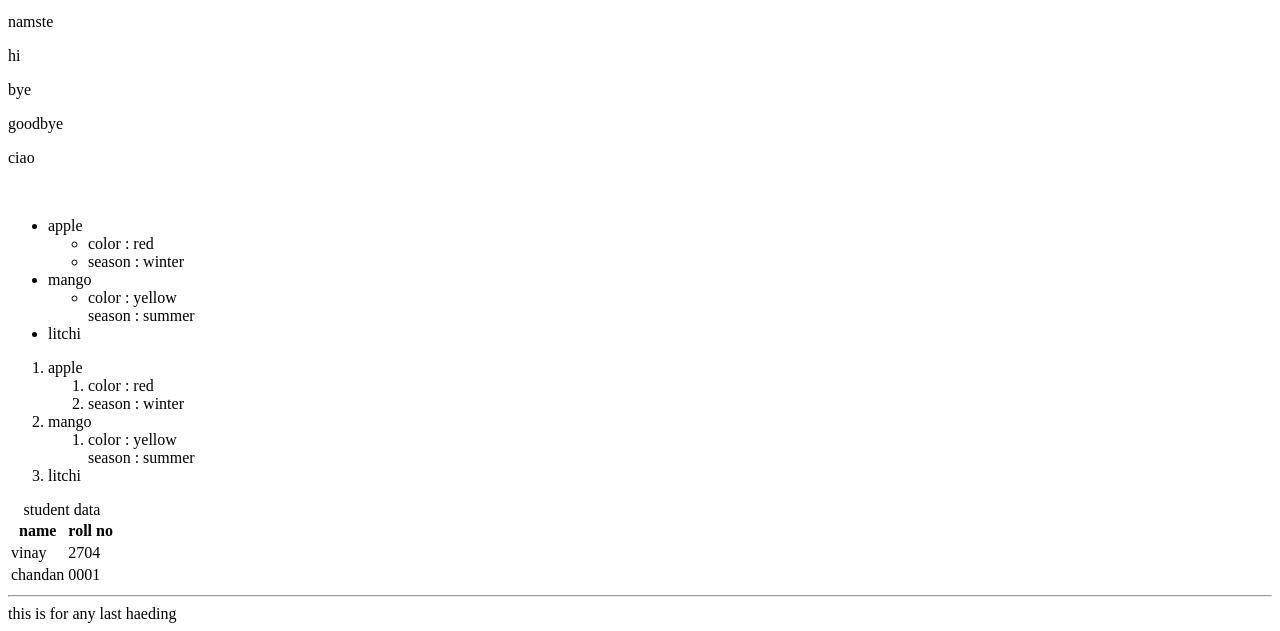
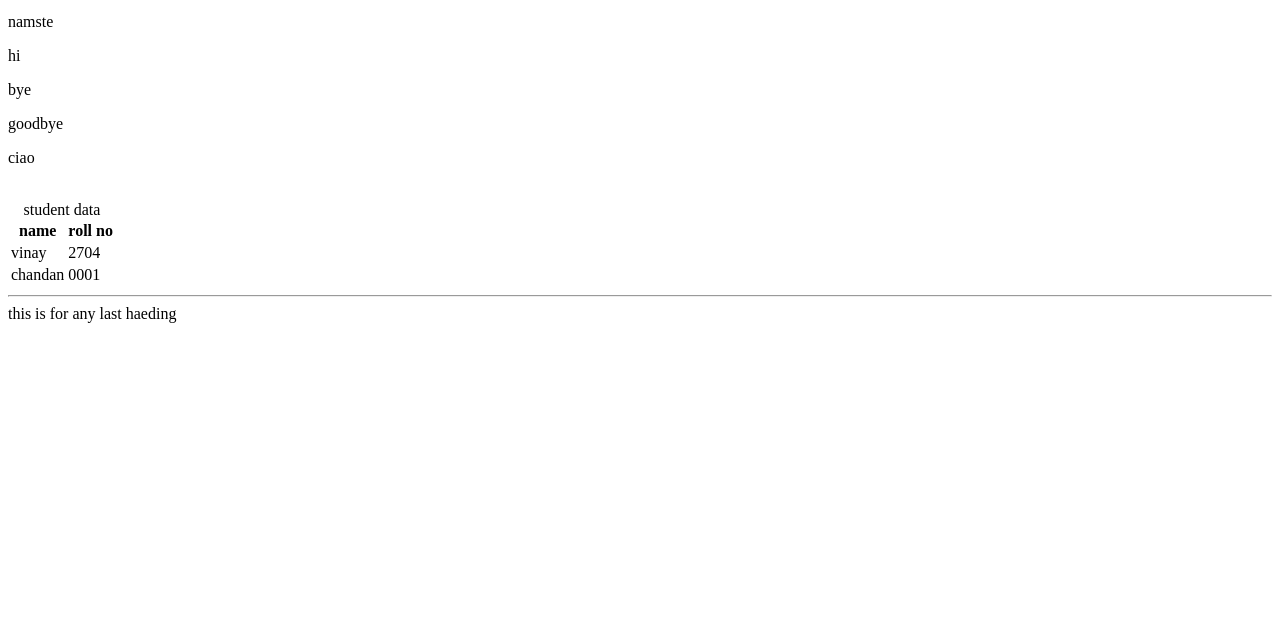
Before and after one commit to vinayparmar27/MyPortfolio, a plain HTML site: page index.html in a window 1280 px wide. Shown: the part 1243-1874 px from the top of the page. After the commit the page ends 1574 px from the top, so only its background shows below. Drawn offline with Linux system fonts and the light colour scheme.

Commit message:
my first code

```diff
--- a/index.html
+++ b/index.html
@@ -66,7 +66,7 @@
 
 <br>
 
- <ul>
+ <!--<ul>
     <li>apple</li>
     <ul>
         <li>color : red </li>
@@ -78,9 +78,9 @@
         <l>season : summer</l>
     </ul>
     <li>litchi</li>
-</ul>
+</ul>-->
 
-  <ol>
+  <!--<ol>
     <li>apple</li>
     <ol>
         <li>color : red </li>
@@ -92,7 +92,7 @@
         <l>season : summer</l>
     </ol>
     <li>litchi</li>
-</ol>
+</ol>-->
 
 
 <table>
```
